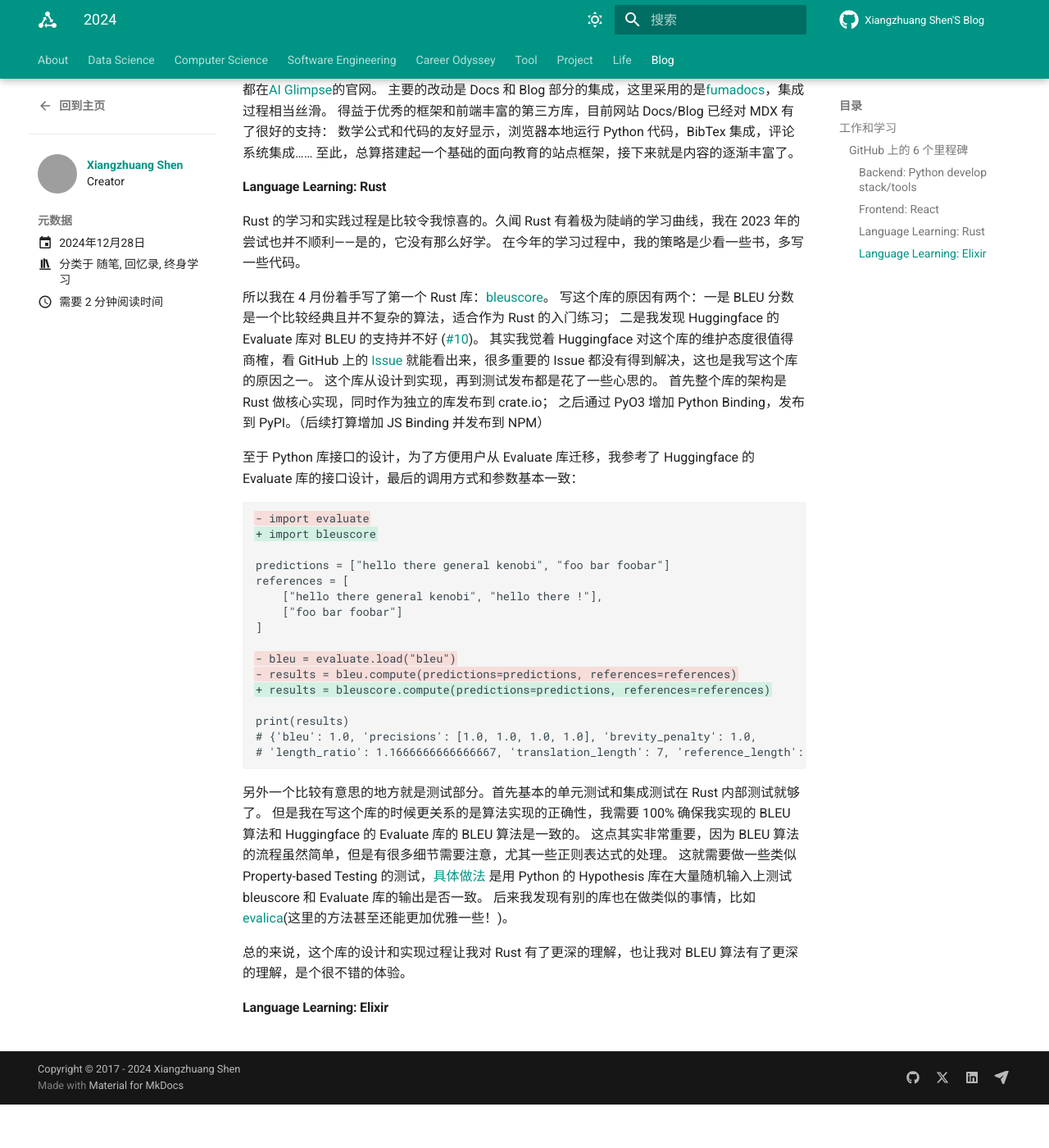
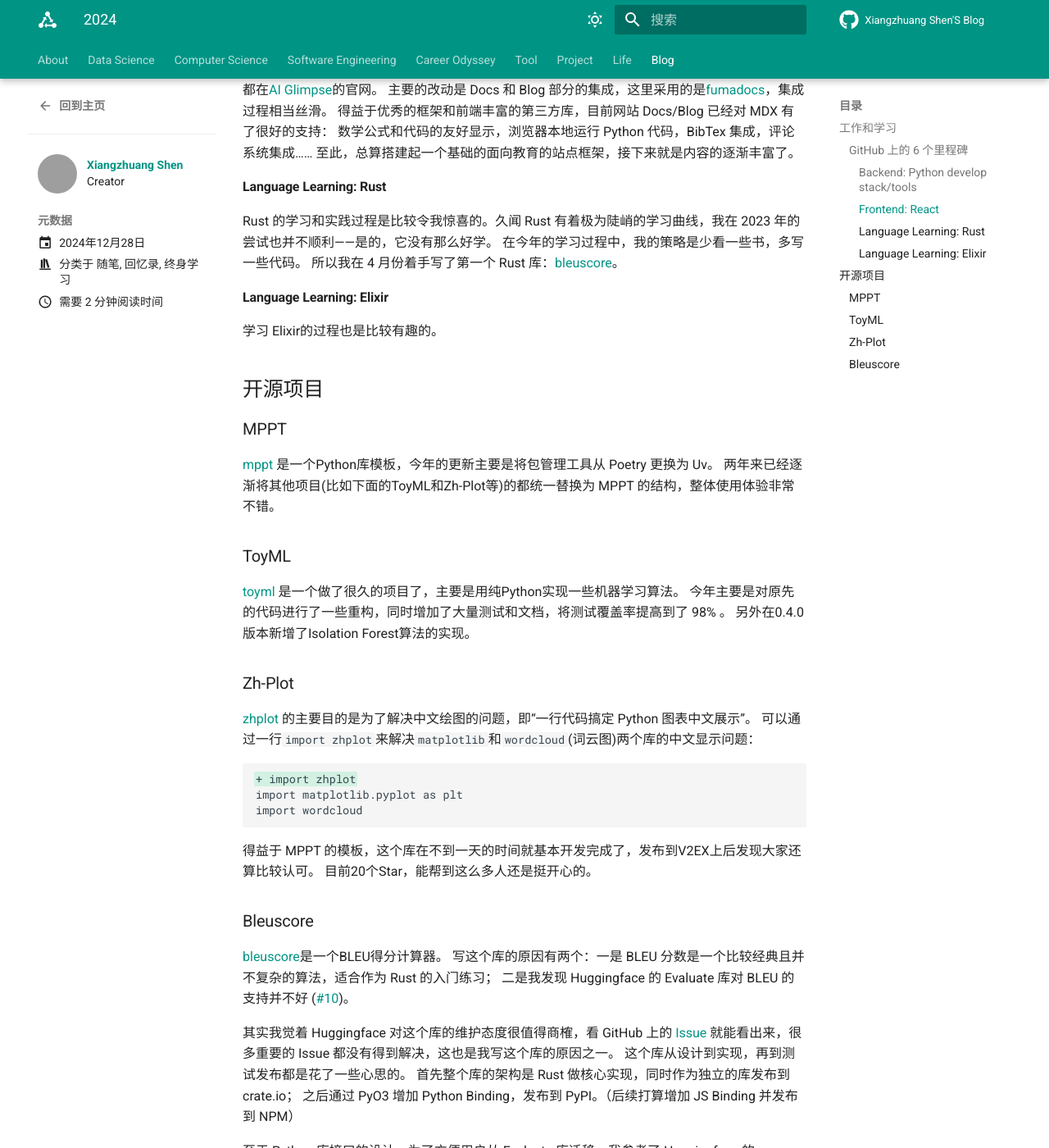
Before and after one commit to shenxiangzhuang/shenxiangzhuang.github.io, an MkDocs documentation site: the page built from docs/blog/posts/2024.md, in a window 1280 px wide and 1400 px high, scrolled down 1029 px. Shown: the whole window at 82% size. Built offline with MkDocs 1.6.1 and Material for MkDocs 9.7.7, drawn with Linux system fonts in a browser that asks for light colours; comment, search, counter and statistics services are not loaded; before the commit the page ends 2376 px from its top, so only the background shows below that; some of the changed text lies outside the part shown; grey boxes are pictures that could not be loaded.

Commit message:
wip: open source projects

````diff
--- a/docs/blog/posts/2024.md
+++ b/docs/blog/posts/2024.md
@@ -54,11 +54,43 @@
 
 Rust 的学习和实践过程是比较令我惊喜的。久闻 Rust 有着极为陡峭的学习曲线，我在 2023 年的尝试也并不顺利——是的，它没有那么好学。
 在今年的学习过程中，我的策略是少看一些书，多写一些代码。
+所以我在 4 月份着手写了第一个 Rust 库：[bleuscore](https://github.com/shenxiangzhuang/bleuscore)。
 
 
-所以我在 4 月份着手写了第一个 Rust 库：[bleuscore](https://github.com/shenxiangzhuang/bleuscore)。
+#### Language Learning: Elixir
+学习 Elixir的过程也是比较有趣的。
+
+
+
+## 开源项目
+
+### MPPT
+[mppt](https://github.com/shenxiangzhuang/mppt) 是一个Python库模板，今年的更新主要是将包管理工具从 Poetry 更换为 Uv。
+两年来已经逐渐将其他项目(比如下面的ToyML和Zh-Plot等)的都统一替换为 MPPT 的结构，整体使用体验非常不错。
+
+### ToyML
+[toyml](https://github.com/ai-glimpse/toyml) 是一个做了很久的项目了，主要是用纯Python实现一些机器学习算法。
+今年主要是对原先的代码进行了一些重构，同时增加了大量测试和文档，将测试覆盖率提高到了 98% 。
+另外在0.4.0版本新增了Isolation Forest算法的实现。
+
+### Zh-Plot
+[zhplot](https://github.com/shenxiangzhuang/zhplot) 的主要目的是为了解决中文绘图的问题，即“一行代码搞定 Python 图表中文展示”。
+可以通过一行`import zhplot`来解决`matplotlib`和`wordcloud`(词云图)两个库的中文显示问题：
+```diff
++ import zhplot
+import matplotlib.pyplot as plt
+import wordcloud
+```
+得益于 MPPT 的模板，这个库在不到一天的时间就基本开发完成了，发布到V2EX上后发现大家还算比较认可。
+目前20个Star，能帮到这么多人还是挺开心的。
+
+
+
+### Bleuscore
+[bleuscore](https://github.com/shenxiangzhuang/bleuscore)是一个BLEU得分计算器。
 写这个库的原因有两个：一是 BLEU 分数是一个比较经典且并不复杂的算法，适合作为 Rust 的入门练习；
 二是我发现 Huggingface 的 Evaluate 库对 BLEU 的支持并不好 ([#10](https://github.com/shenxiangzhuang/bleuscore/issues/10))。
+
 其实我觉着 Huggingface 对这个库的维护态度很值得商榷，看 GitHub 上的 [Issue](https://github.com/huggingface/evaluate/issues)
 就能看出来，很多重要的 Issue 都没有得到解决，这也是我写这个库的原因之一。
 这个库从设计到实现，再到测试发布都是花了一些心思的。
@@ -87,13 +119,14 @@
 
 ```
 
-另外一个比较有意思的地方就是测试部分。首先基本的单元测试和集成测试在 Rust 内部测试就够了。
+为了保障算法实现的正确性，这里做个极为充分的测试。首先基本的单元测试和集成测试在 Rust 内部测试就够了。
 但是我在写这个库的时候更关系的是算法实现的正确性，我需要 100% 确保我实现的 BLEU 算法和 Huggingface 的 Evaluate 库的 BLEU 算法是一致的。
 这点其实非常重要，因为 BLEU 算法的流程虽然简单，但是有很多细节需要注意，尤其一些正则表达式的处理。
 这就需要做一些类似 Property-based Testing 的测试，[具体做法](https://github.com/shenxiangzhuang/bleuscore/blob/5619351a4f22486151be6ec57421484e8e25f50d/tests/test_bleu_score.py)
 是用 Python 的 Hypothesis 库在大量随机输入上测试 bleuscore 和 Evaluate 库的输出是否一致。
 后来我发现有别的库也在做类似的事情，比如 [evalica](https://github.com/dustalov/evalica)(这里的方法甚至还能更加优雅一些！)。
 
+因为Rust来写的一个重要原因是性能，所以我也做了一些性能测试。
+这里主要是通过[bencher](https://bencher.dev/)来实现continuous benchmarking，离线性能测试通过[hyperfine](https://github.com/sharkdp/hyperfine)来实现。
+
 总的来说，这个库的设计和实现过程让我对 Rust 有了更深的理解，也让我对 BLEU 算法有了更深的理解，是个很不错的体验。
-
-#### Language Learning: Elixir
````
